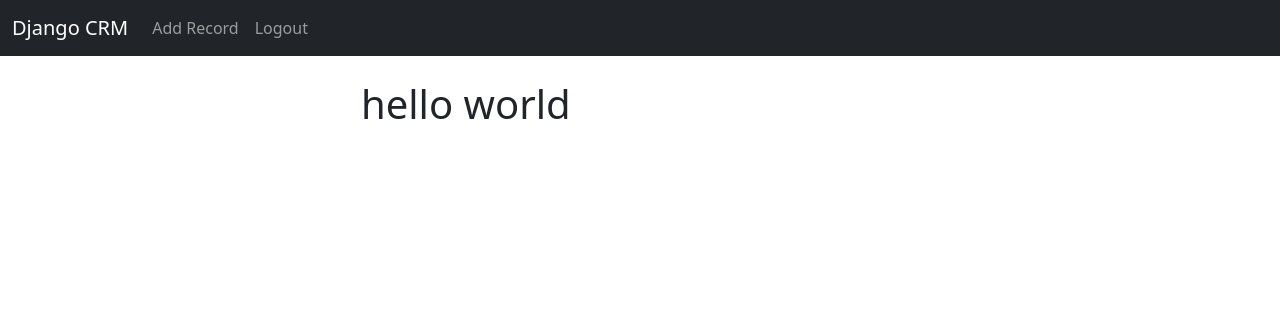
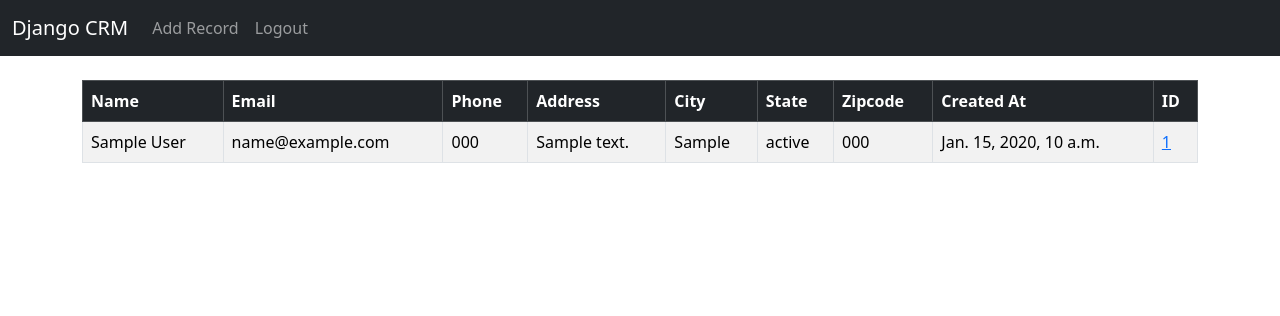
Before and after one commit to maedeh2023/Django-crm, a Django app: page / in a window 1280 px wide. Shown: the top 316 px of the page. Run offline with Django 5.2, Linux system fonts and the light colour scheme; a user stored in the database is signed in; tables that the repository leaves empty hold one stand-in row (values such as "Sample post").

Commit message:
Final Project

```diff
--- a/website/admin.py
+++ b/website/admin.py
@@ -1,3 +1,4 @@
 from django.contrib import admin
+from .models import Record
 
-# Register your models here.
+admin.site.register(Record)
--- a/website/templates/home.html
+++ b/website/templates/home.html
@@ -3,17 +3,60 @@
 {% block content %}
 
 
-<div class="col-md-6 offset-md-3" xmlns="http://www.w3.org/1999/html">
 
 {% if user.is_authenticated %}
-<h1>hello world</h1>
+
+
+<table class="table table-striped table-hover table-bordered">
+  <thead class="table-dark">
+    <tr>
+      <th scope="col">Name</th>
+      <th scope="col">Email</th>
+      <th scope="col">Phone</th>
+      <th scope="col">Address</th>
+      <th scope="col">City</th>
+      <th scope="col">State</th>
+      <th scope="col">Zipcode</th>
+      <th scope="col">Created At</th>
+      <th scope="col">ID</th>
+    </tr>
+  </thead>
+  <tbody>
+
+{% if records %}
+	{% for record in records %}
+		<tr>
+			<td>{{ record.first_name }} {{ record.last_name }}</td>
+			<td>{{ record.email }}</td>
+			<td>{{ record.phone }}</td>
+			<td>{{ record.address }}</td>
+			<td>{{ record.city }}</td>
+			<td>{{ record.state }}</td>
+			<td>{{ record.zipcode }}</td>
+			<td>{{ record.created_at }}</td>
+			<td><a href="{% url 'record' record.id %}">{{ record.id }}</a></td>
+		</tr>
+	{% endfor %}
+
+{% endif %}
+
+
+	  </tbody>
+	</table>
+
+
+
+
+
 {% else %}
+
+<div class="col-md-6 offset-md-3">
 <h1>Login</h1>
 <br/>
 
 <form method="POST" action="{% url 'home' %}">
 	{% csrf_token %}
-<form>
+
   <div class="mb-3">
     <input type="text" class="form-control" name="username", placeholder="Username" required>
 
@@ -25,8 +68,9 @@
   <button type="submit" class="btn btn-secondary">Login</button>
 
 </form>
-</form>
-</div>
+
+
+
 {% endif %}
 
 {% endblock %}
--- a/website/templates/navbar.html
+++ b/website/templates/navbar.html
@@ -6,9 +6,10 @@
     </button>
     <div class="collapse navbar-collapse" id="navbarSupportedContent">
       <ul class="navbar-nav me-auto mb-2 mb-lg-0">
- {% if user.is_authenticated %}
+
+        {% if user.is_authenticated %}
         <li class="nav-item">
-          <a class="nav-link" href="#">Add Record</a>
+          <a class="nav-link" href="{% url 'add_record' %}">Add Record</a>
         </li>
         <li class="nav-item">
           <a class="nav-link" href="{% url 'logout' %}">Logout</a>
--- a/website/urls.py
+++ b/website/urls.py
@@ -7,5 +7,9 @@ urlpatterns = [
     # path('login/', views.login_user, name='login'),
     path('logout/', views.logout_user, name='logout'),
     path('register/', views.register_user, name='register'),
+    path('record/<int:pk>', views.customer_record, name='record'),
+    path('delete_record/<int:pk>', views.delete_record, name='delete_record'),
+    path('add_record.html/', views.add_record, name='add_record'),
+    path('update_record/<int:pk>', views.update_record, name='update_record'),
 
 ]
--- a/website/views.py
+++ b/website/views.py
@@ -1,8 +1,13 @@
-from django.shortcuts import render,redirect
+from django.shortcuts import render, redirect
 from django.contrib.auth import authenticate, login, logout
 from django.contrib import messages
+from .forms import SignUpForm, AddRecordForm
+from .models import Record
+
 
 def home(request):
+	records = Record.objects.all()
+	# Check to see if logging in
 	if request.method == 'POST':
 		username = request.POST['username']
 		password = request.POST['password']
@@ -16,17 +21,83 @@ def home(request):
 			messages.success(request, "There Was An Error Logging In, Please Try Again...")
 			return redirect('home')
 	else:
+		return render(request, 'home.html', {'records':records})
 
-		return render(request, 'home.html', {})
+
+
 def logout_user(request):
 	logout(request)
 	messages.success(request, "You Have Been Logged Out...")
 	return redirect('home')
 
 
+def register_user(request):
+	if request.method == 'POST':
+		form = SignUpForm(request.POST)
+		if form.is_valid():
+			form.save()
+			# Authenticate and login
+			username = form.cleaned_data['username']
+			password = form.cleaned_data['password1']
+			user = authenticate(username=username, password=password)
+			login(request, user)
+			messages.success(request, "You Have Successfully Registered! Welcome!")
+			return redirect('home')
+	else:
+		form = SignUpForm()
+		return render(request, 'register.html', {'form':form})
+
+	return render(request, 'register.html', {'form':form})
+
+
+
+def customer_record(request, pk):
+	if request.user.is_authenticated:
+		# Look Up Records
+		customer_record = Record.objects.get(id=pk)
+		return render(request, 'record.html', {'customer_record':customer_record})
+	else:
+		messages.success(request, "You Must Be Logged In To View That Page...")
+		return redirect('home')
+
+
+
+def delete_record(request, pk):
+	if request.user.is_authenticated:
+		delete_it = Record.objects.get(id=pk)
+		delete_it.delete()
+		messages.success(request, "Record Deleted Successfully...")
+		return redirect('home')
+	else:
+		messages.success(request, "You Must Be Logged In To Do That...")
+		return redirect('home')
+
+
+def add_record(request):
+	form = AddRecordForm(request.POST or None)
+	if request.user.is_authenticated:
+		if request.method == "POST":
+			if form.is_valid():
+				add_record = form.save()
+				messages.success(request, "Record Added...")
+				return redirect('home')
+		return render(request, 'add_record.html', {'form':form})
+	else:
+		messages.success(request, "You Must Be Logged In...")
+		return redirect('home')
 
 
 
 
-def register_user(request):
-	return render(request, 'register.html',{})
+def update_record(request, pk):
+	if request.user.is_authenticated:
+		current_record = Record.objects.get(id=pk)
+		form = AddRecordForm(request.POST or None, instance=current_record)
+		if form.is_valid():
+			form.save()
+			messages.success(request, "Record Has Been Updated!")
+			return redirect('home')
+		return render(request, 'update_record.html', {'form':form})
+	else:
+		messages.success(request, "You Must Be Logged In...")
+		return redirect('home')
```
Also changed, not shown: website/forms.py (+15 -0 lines), website/templates/add_record.html (added, +21 -0 lines), website/templates/record.html (added, +52 -0 lines), website/templates/register.html (+27 -0 lines), website/templates/update_record.html (added, +21 -0 lines), website/migrations/0001_initial.py (added).
